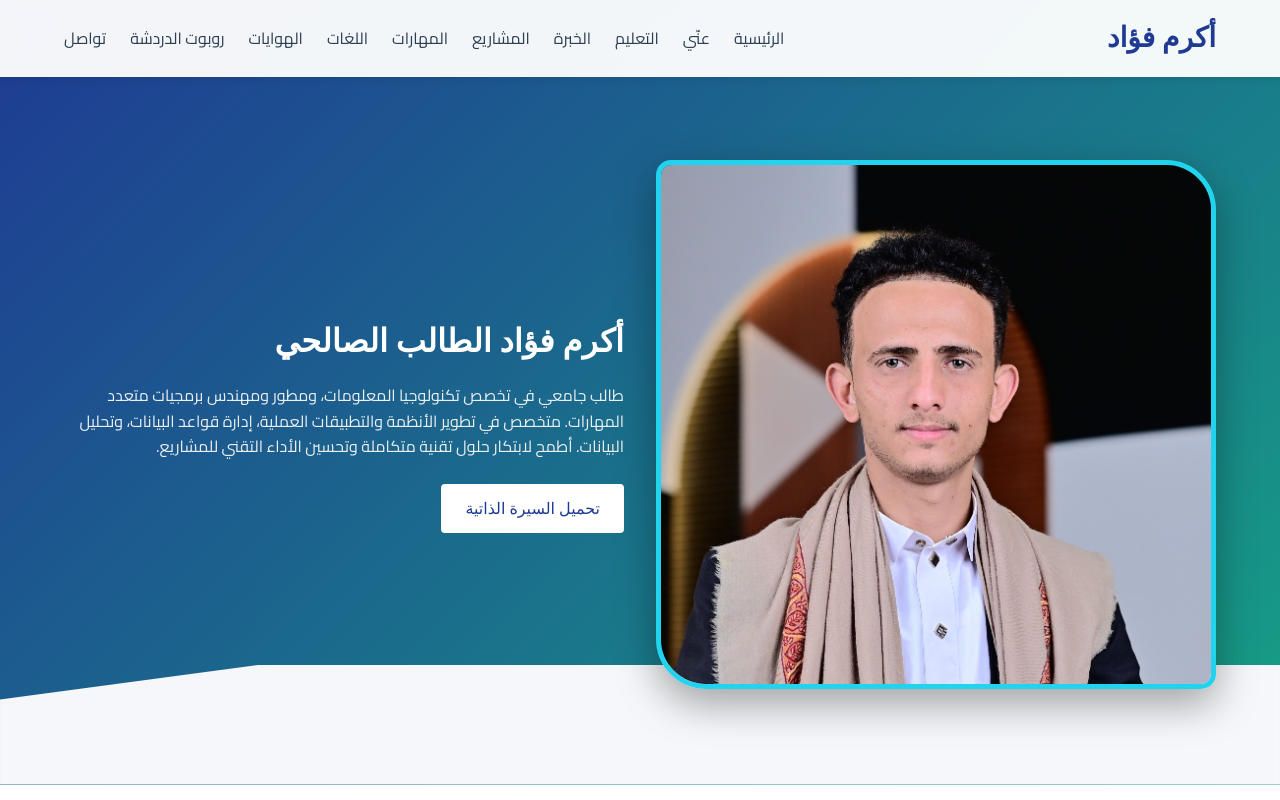
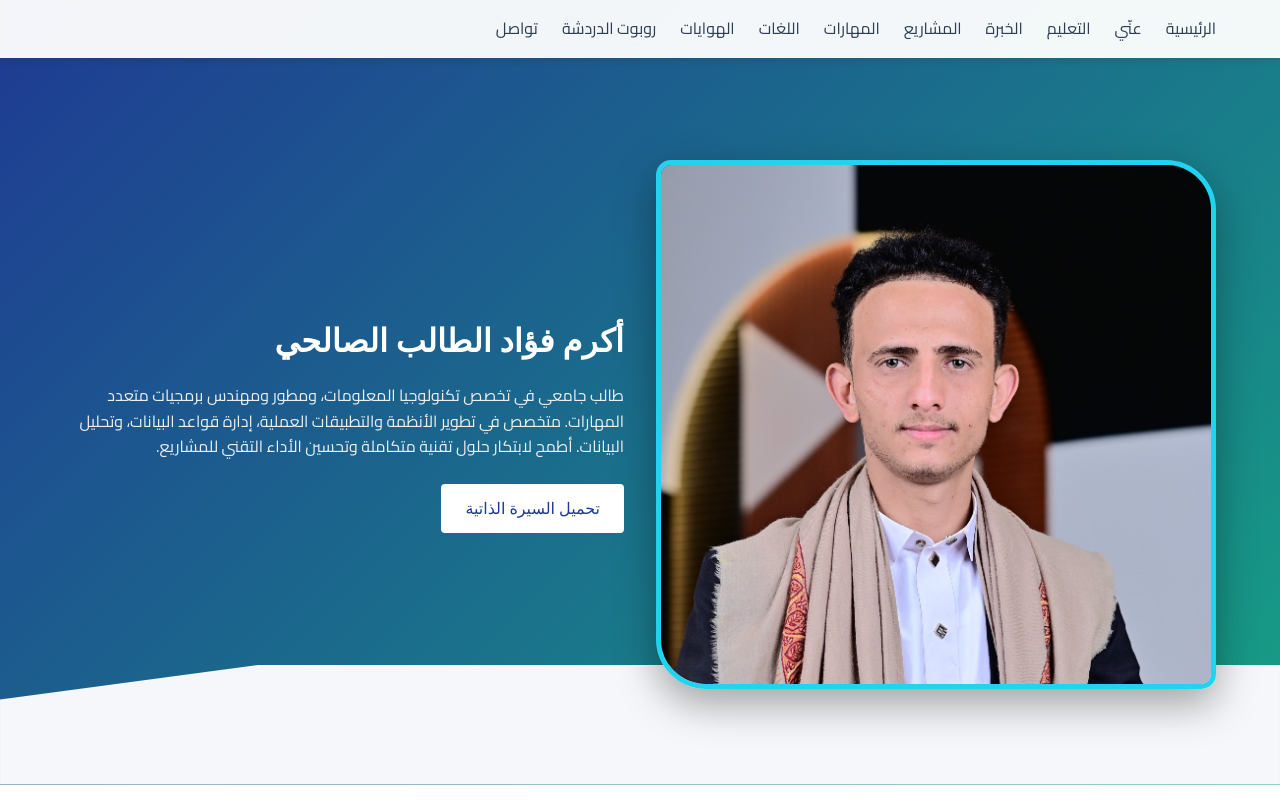
Before and after one commit to akramta/Eng-Akram, a plain HTML site: page index.html in a window 1280 px wide. Shown: the top 800 px of the page. Drawn offline with Linux system fonts and the light colour scheme.

Commit message:
index.html

```diff
--- a/index.html
+++ b/index.html
@@ -666,7 +666,7 @@
   <!-- HEADER & NAVIGATION -->
   <header>
     <div class="container nav-container">
-      <h1>أكرم فؤاد</h1>
+
       <button class="nav-toggle" aria-label="Toggle navigation">
         <span></span>
         <span></span>
```
